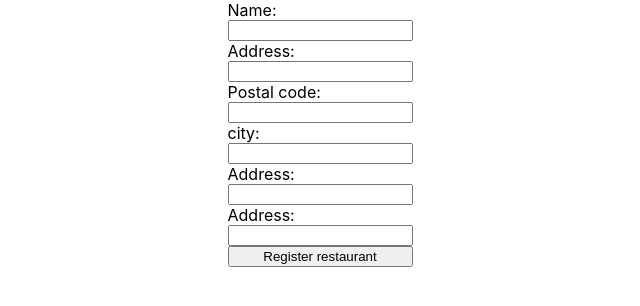
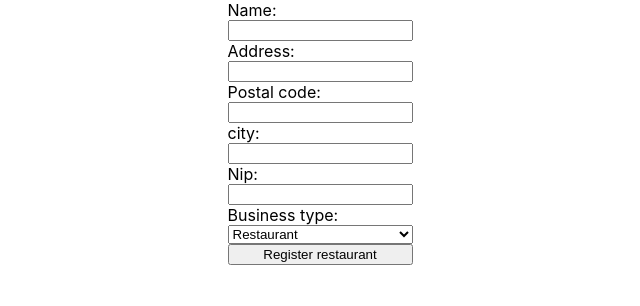
Before and after one commit to Reservant-inc/reservant-frontend, a React (Create React App) app: page /restaurant/register in a window 1280 px wide. Shown: the top 306 px of the page, without its empty margins (320-960 px from the left). Built offline with nearby package versions, Linux system fonts and the light colour scheme.

Commit message:
feat: added restaurant register validation and modified form

```diff
--- a/src/components/restaurant/register/RestaurantRegister.tsx
+++ b/src/components/restaurant/register/RestaurantRegister.tsx
@@ -47,7 +47,6 @@ const RestaurantRegister = () => {
             }
 
             // TBD - is there data and what to do with it
-            const data = await response.json();
 
             //TODO - Kuba: Navigation to *some* path
             //navigate("/");
@@ -94,17 +93,17 @@ const RestaurantRegister = () => {
                     </div>
 
                     <div className="form-control">
-                        <label htmlFor="nip">Address:</label>
+                        <label htmlFor="nip">Nip:</label>
                         <Field type="text" id="nip" name="nip" />
                         <ErrorMessage name="nip" component="div" />
                     </div>
 
-                    {
-                        //VERY TODO
-                    }
                     <div className="form-control">
-                        <label htmlFor="businessType">Address:</label>
-                        <Field type="text" id="businessTyp" name="businessType" />
+                        <label htmlFor="businessType">Business type:</label>
+                        <Field as="select" id="businessType" name="businessType">
+                          <option value="restaurant">Restaurant</option>
+                          <option value="bar">Bar</option>
+                        </Field>
                         <ErrorMessage name="businessType" component="div" />
                     </div>
 
```
